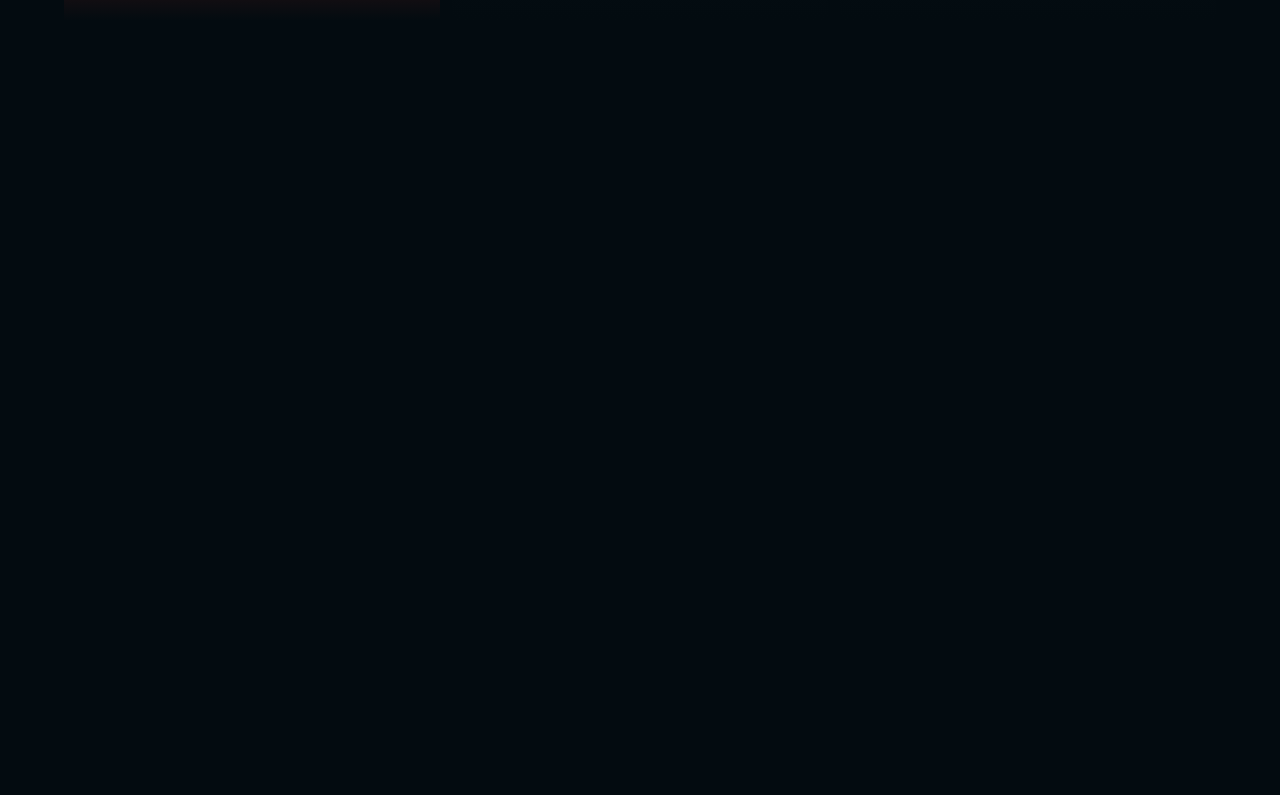
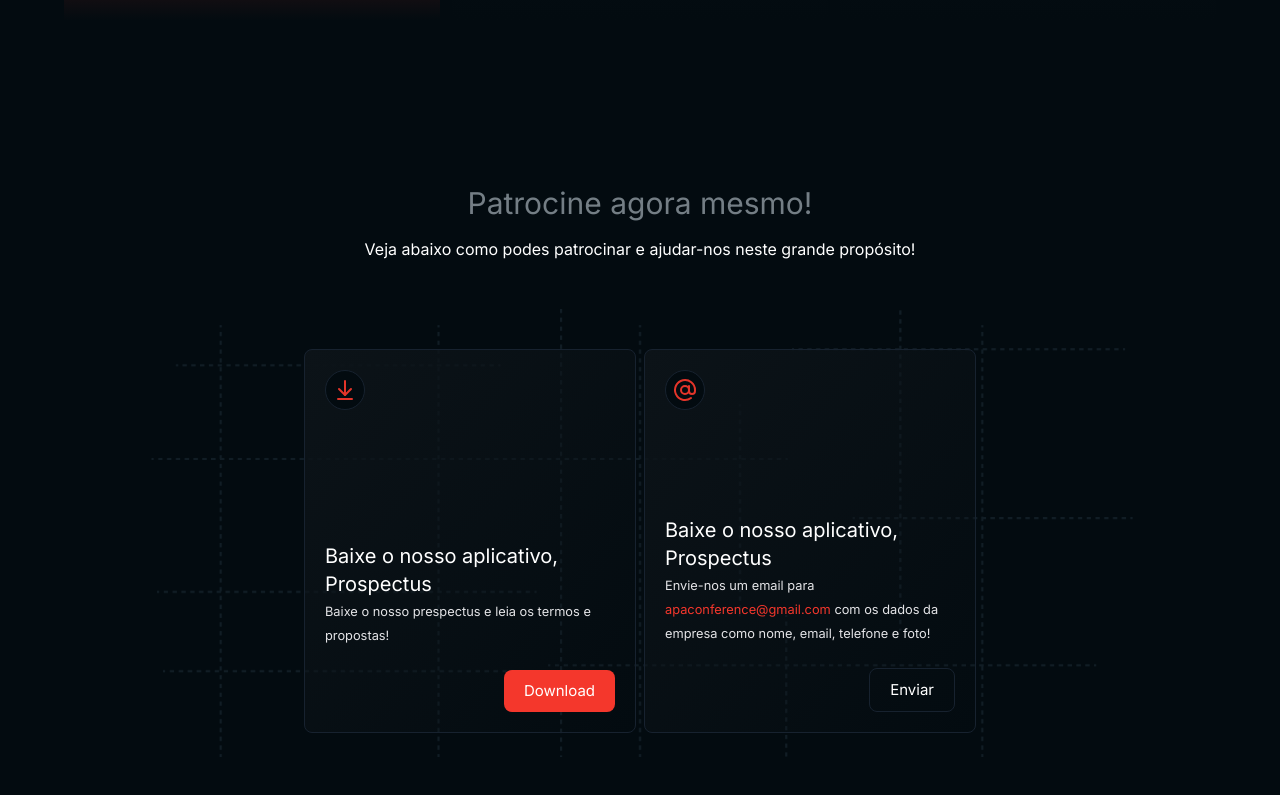
Before and after one commit to angolaosc/aosf2024-website, a Next.js app: page / in a window 1280 px wide. Shown: the part 1001-1796 px from the top of the page. Before the commit the page ends 1042 px from the top, so only its background shows below. Built offline with nearby package versions, Linux system fonts and the light colour scheme.

Commit message:
Criado guia para patrocínio

```diff
--- /dev/null
+++ b/src/app/components/Guide.tsx
@@ -0,0 +1,91 @@
+export default function Guide() {
+  return (
+    <section className="mt-36 w-full  mb-40">
+      <header className="text-center">
+        <h2 className="text-[#747e85]  retrato-tablet:text-3xl text-2xl font-medium">
+          Patrocine agora mesmo!
+        </h2>
+        <p className="text-white pt-4">
+          Veja abaixo como podes patrocinar e ajudar-nos neste grande propósito!
+        </p>
+      </header>
+      <div className="guide_container mt-12 h-[28rem] w-full">
+        <div className="max-w-2xl pt-10 w-full m-auto grid grid-cols-1 retrato-tablet:grid-cols-2 gap-2">
+          <div className="h-96 flex flex-col justify-between p-5 bg-gradient-to-br rounded-lg border border-[#17222F] from-[#0C1318] to-transparent">
+            <header>
+              <div className="w-10 h-10 rounded-full border border-[#17222F] text-[#E4352A] bg-[#030B10] flex items-center justify-center">
+                <svg
+                  xmlns="http://www.w3.org/2000/svg"
+                  viewBox="0 0 24 24"
+                  fill="none"
+                  stroke="currentColor"
+                  stroke-width="2"
+                  stroke-linecap="round"
+                  stroke-linejoin="round"
+                  className="lucide lucide-arrow-down-to-line size-6"
+                >
+                  <path d="M12 17V3" />
+                  <path d="m6 11 6 6 6-6" />
+                  <path d="M19 21H5" />
+                </svg>
+              </div>
+            </header>
+            <div>
+              <h4 className="text-xl text-white">
+                Baixe o nosso aplicativo, Prospectus
+              </h4>
+              <small className="text-zinc-200 pt-5">
+                Baixe o nosso prespectus e leia os termos e propostas!
+              </small>
+              <div className="mt-6 flex justify-end">
+                <a
+                  href="#"
+                  className="block transition-all hover:bg-[#cf322a] text-[15px] text-white px-5 py-2.5 rounded-lg bg-[#F4372C]"
+                >
+                  Download
+                </a>
+              </div>
+            </div>
+          </div>
+          <div className="h-96 flex flex-col justify-between p-5 bg-gradient-to-br rounded-lg border border-[#17222F] from-[#0C1318] to-transparent">
+            <header>
+              <div className="w-10 h-10 rounded-full border border-[#17222F] text-[#E4352A] bg-[#030B10] flex items-center justify-center">
+                <svg
+                  xmlns="http://www.w3.org/2000/svg"
+                  viewBox="0 0 24 24"
+                  fill="none"
+                  stroke="currentColor"
+                  stroke-width="2"
+                  stroke-linecap="round"
+                  stroke-linejoin="round"
+                  className="lucide lucide-at-sign size-6"
+                >
+                  <circle cx="12" cy="12" r="4" />
+                  <path d="M16 8v5a3 3 0 0 0 6 0v-1a10 10 0 1 0-4 8" />
+                </svg>
+              </div>
+            </header>
+            <div>
+              <h4 className="text-xl text-white">
+                Baixe o nosso aplicativo, Prospectus
+              </h4>
+              <small className="text-zinc-200 pt-5">
+                Envie-nos um email para{' '}
+                <span className="text-[#f4372c]">apaconference@gmail.com</span>{' '}
+                com os dados da empresa como nome, email, telefone e foto!
+              </small>
+              <div className="mt-6 flex justify-end">
+                <a
+                  href="#"
+                  className="block text-[15px] text-white px-5 py-2.5 transition-all hover:border-white rounded-lg bg-transparent border border-[#17222F]"
+                >
+                  Enviar
+                </a>
+              </div>
+            </div>
+          </div>
+        </div>
+      </div>
+    </section>
+  );
+}
--- a/src/app/components/Header.tsx
+++ b/src/app/components/Header.tsx
@@ -24,7 +24,7 @@ export default function Header() {
   const scrollNavbar = () => {
     if (!navbarRef.current) return;
 
-    if (window.scrollY >= 1) {
+    if (window.scrollY <= 1) {
       navbarRef.current.classList.remove("max-w-full");
       navbarRef.current.classList.add("max-w-7xl");
     } else {
--- a/src/app/components/IntroPage.tsx
+++ b/src/app/components/IntroPage.tsx
@@ -1,5 +1,5 @@
-import Image from "next/image";
-import React from "react";
+import Image from 'next/image';
+import React from 'react';
 
 interface Card {
   icon_path: string;
@@ -44,7 +44,7 @@ export default function IntroPage() {
         <div>
           <a
             href="#"
-            className="flex m-auto text-white border border-[#17222F] font-medium items-center py-1 pe-1 ps-3 justify-between w-64 retrato-tablet:w-80 rounded-full bg-[#0C1318]"
+            className="flex m-auto text-white border border-[#17222F] transition-all hover:bg-[#10171d] font-medium items-center py-1 pe-1 ps-3 justify-between w-64 retrato-tablet:w-80 rounded-full bg-[#0C1318]"
           >
             <p>Baixe o Prospectus</p>
             <div className="flex items-center justify-center w-8 h-8 rounded-full bg-[#f84438] text-white">
@@ -99,7 +99,9 @@ export default function IntroPage() {
 
       {/* BENEFICIOS SECTION */}
       <section className="w-full pt-14" id="beneficios">
-        <h2 className="text-[#383f44] text-center text-3xl">Benefícios</h2>
+        <header>
+        <h2 className="text-[#747e85] text-center retrato-tablet:text-3xl text-2xl">Benefícios</h2>
+        </header>
         <div className="max-w-6xl mt-10 w-full m-auto grid grid-cols-1 retrato-tablet:grid-cols-2 paisagem-tablet:grid-cols-3 gap-3">
           <CardIntro
             icon_path="/icons/marca.svg"
--- a/src/app/globals.css
+++ b/src/app/globals.css
@@ -28,6 +28,11 @@ h1 {
   transition: all .16s ease-in-out;
   animation: scroll 1s .14s ease-in-out alternate infinite;
 }
+.guide_container{
+  background-image: url("/back.png");
+  background-size: cover;
+  background-position: center center;
+}
 
 @keyframes scroll {
   from {
--- a/src/app/layout.tsx
+++ b/src/app/layout.tsx
@@ -5,13 +5,13 @@ import "./globals.css";
 const poppins = Poppins({
   subsets: ["latin"],
   variable: "--poppins-font",
-  weight: ['200', '300', '400', '600', '700', '800', '900'],
+  weight: ["200", "300", "400", "600", "700", "800", "900"],
 });
 
 const inter = Inter({
   subsets: ["latin"],
   variable: "--inter-font",
-  weight: ['200', '300', '400', '600', '700', '800', '900'],
+  weight: ["200", "300", "400", "600", "700", "800", "900"],
 });
 
 export const metadata: Metadata = {
--- a/src/app/page.tsx
+++ b/src/app/page.tsx
@@ -1,11 +1,13 @@
 import Header from "./components/Header";
 import IntroPage from "./components/IntroPage";
+import Guide from "./components/Guide";
 
 export default function Home() {
   return (
     <div className="app_main">
       <Header />
       <IntroPage />
+      <Guide />
     </div>
   );
 }
```
Also changed, not shown: public/back.png (added), 1 other file (tests, documents, lock files or other folders).
